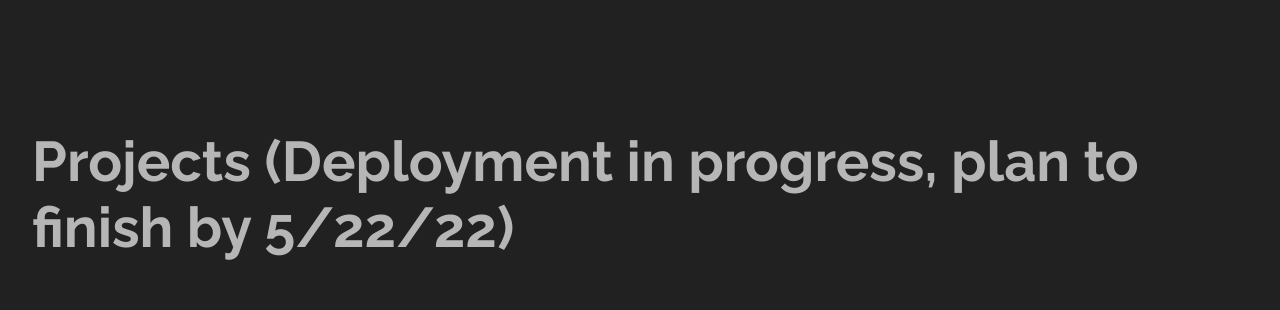
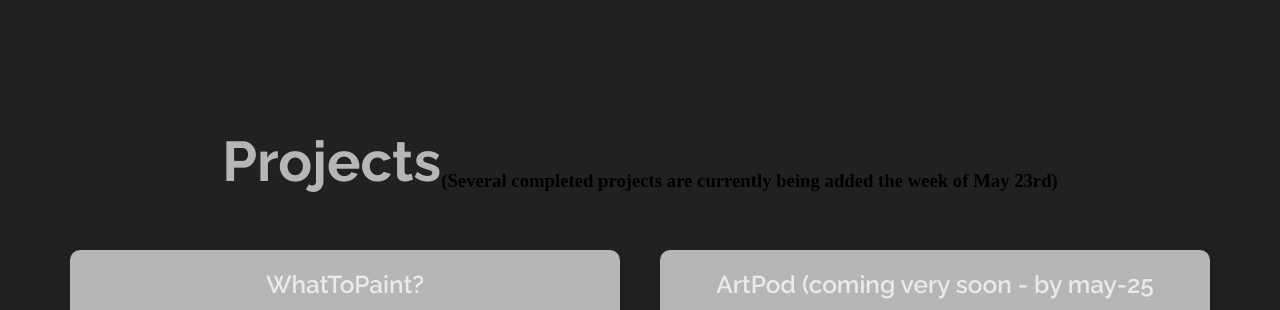
Before and after one commit to AmyCThomas/profile, a React (Create React App) app: page / in a window 1280 px wide. Shown: the part 2800-3110 px from the top of the page. Built offline with nearby package versions, Linux system fonts and the light colour scheme; a web font is replaced by a local one.

Commit message:
project title edited

```diff
--- a/src/components/Projects/Projects.js
+++ b/src/components/Projects/Projects.js
@@ -48,7 +48,7 @@ function Projects() {
             {projectsData.length > 0 && (
                 <div className="projects" id="projects" style={{backgroundColor: theme.secondary}}>
                     <div className="projects--header">
-                        <h1 style={{color: theme.primary}}>Projects (Deployment in progress, plan to finish by 5/22/22)</h1>
+                        <h1 style={{color: theme.primary}}>Projects</h1><h3> (Several completed projects are currently being added the week of May 23rd)</h3>
                     </div>
                     <div className="projects--body">
                         <div className="projects--bodyContainer">
```
